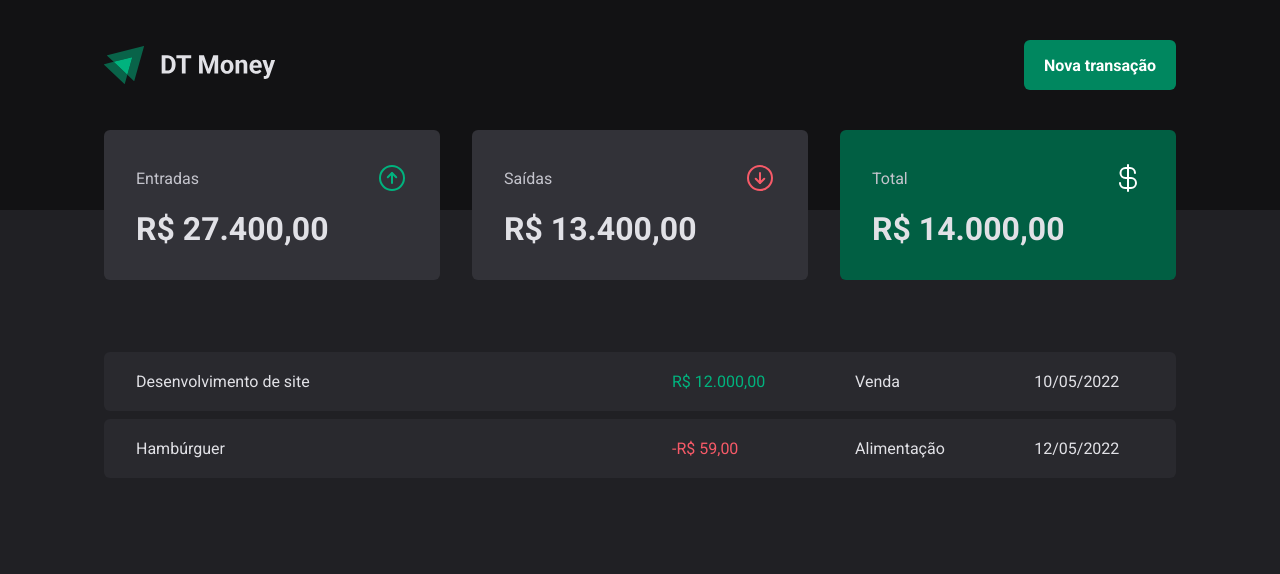
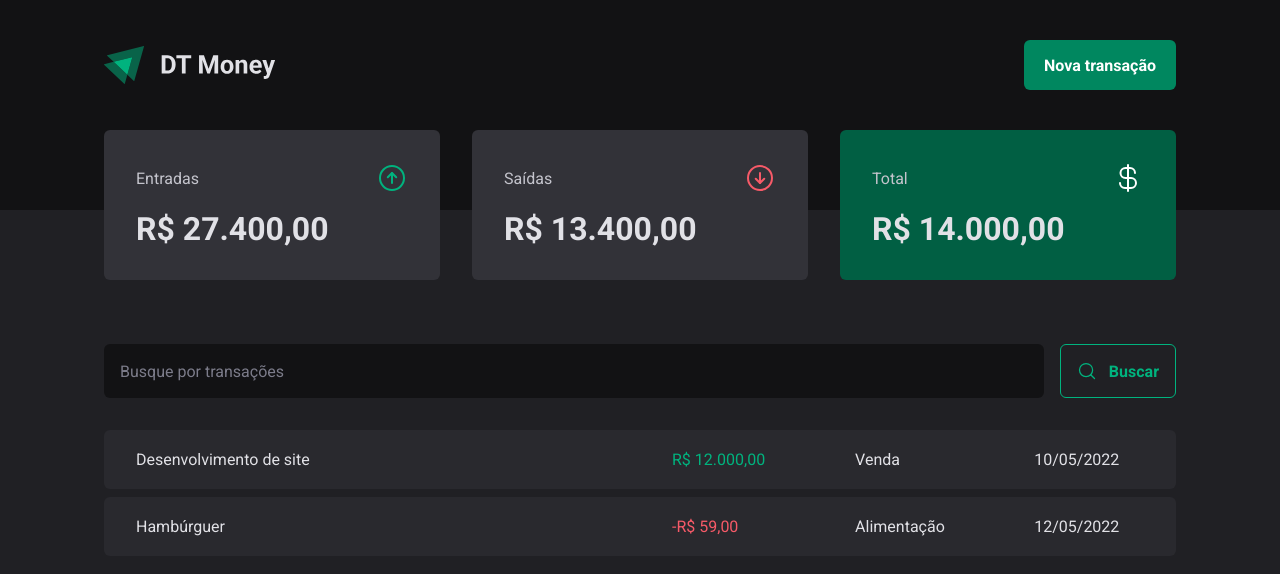
Before and after one commit to vitorsemidio-dev/dt-money-vite, a React (Vite) app: page / in a window 1280 px wide. Shown: the top 574 px of the page. Built offline with nearby package versions, Linux system fonts and the light colour scheme.

Commit message:
feat: create search form component layout

```diff
--- /dev/null
+++ b/src/components/SearchForm/index.tsx
@@ -0,0 +1,15 @@
+import { MagnifyingGlass } from "phosphor-react";
+import { SearchFormContainer } from "./styles";
+
+export function SearchForm() {
+  return (
+    <SearchFormContainer>
+      <input type="text" placeholder="Busque por transações" />
+
+      <button type="submit">
+        <MagnifyingGlass size={20} />
+        Buscar
+      </button>
+    </SearchFormContainer>
+  );
+}
--- /dev/null
+++ b/src/components/SearchForm/styles.ts
@@ -0,0 +1,36 @@
+import styled from "styled-components";
+
+export const SearchFormContainer = styled.form`
+  display: flex;
+  gap: 1rem;
+  input {
+    flex: 1;
+    border-radius: 6px;
+    border: 0;
+    background: ${(props) => props.theme.colors["gray-900"]};
+    color: ${(props) => props.theme.colors["gray-300"]};
+    padding: 1rem;
+    &::placeholder {
+      color: ${(props) => props.theme.colors["gray-500"]};
+    }
+  }
+  button {
+    cursor: pointer;
+    display: flex;
+    align-items: center;
+    gap: 0.75rem;
+    border: 0;
+    padding: 1rem;
+    background: transparent;
+    border: 1px solid ${(props) => props.theme.colors["green-300"]};
+    color: ${(props) => props.theme.colors["green-300"]};
+    font-weight: bold;
+    border-radius: 6px;
+    &:hover {
+      background: ${(props) => props.theme.colors["green-500"]};
+      border-color: ${(props) => props.theme.colors["green-500"]};
+      color: ${(props) => props.theme.colors["white"]};
+      transition: background-color 0.2s, color 0.2s, border-color 0.2s;
+    }
+  }
+`;
--- a/src/components/Table/index.tsx
+++ b/src/components/Table/index.tsx
@@ -3,10 +3,12 @@
   TransactionsContainer,
   TransactionsTable,
 } from "../../components/Table/styles";
+import { SearchForm } from "../SearchForm";
 
 export function Table() {
   return (
     <TransactionsContainer>
+      <SearchForm />
       <TransactionsTable>
         <tbody>
           <tr>
--- a/src/components/Table/styles.ts
+++ b/src/components/Table/styles.ts
@@ -11,6 +11,7 @@
   width: 100%;
   border-collapse: separate;
   border-spacing: 0 0.5rem;
+  margin-top: 1.5rem;
 
   td {
     padding: 1.25rem 2rem;
```
